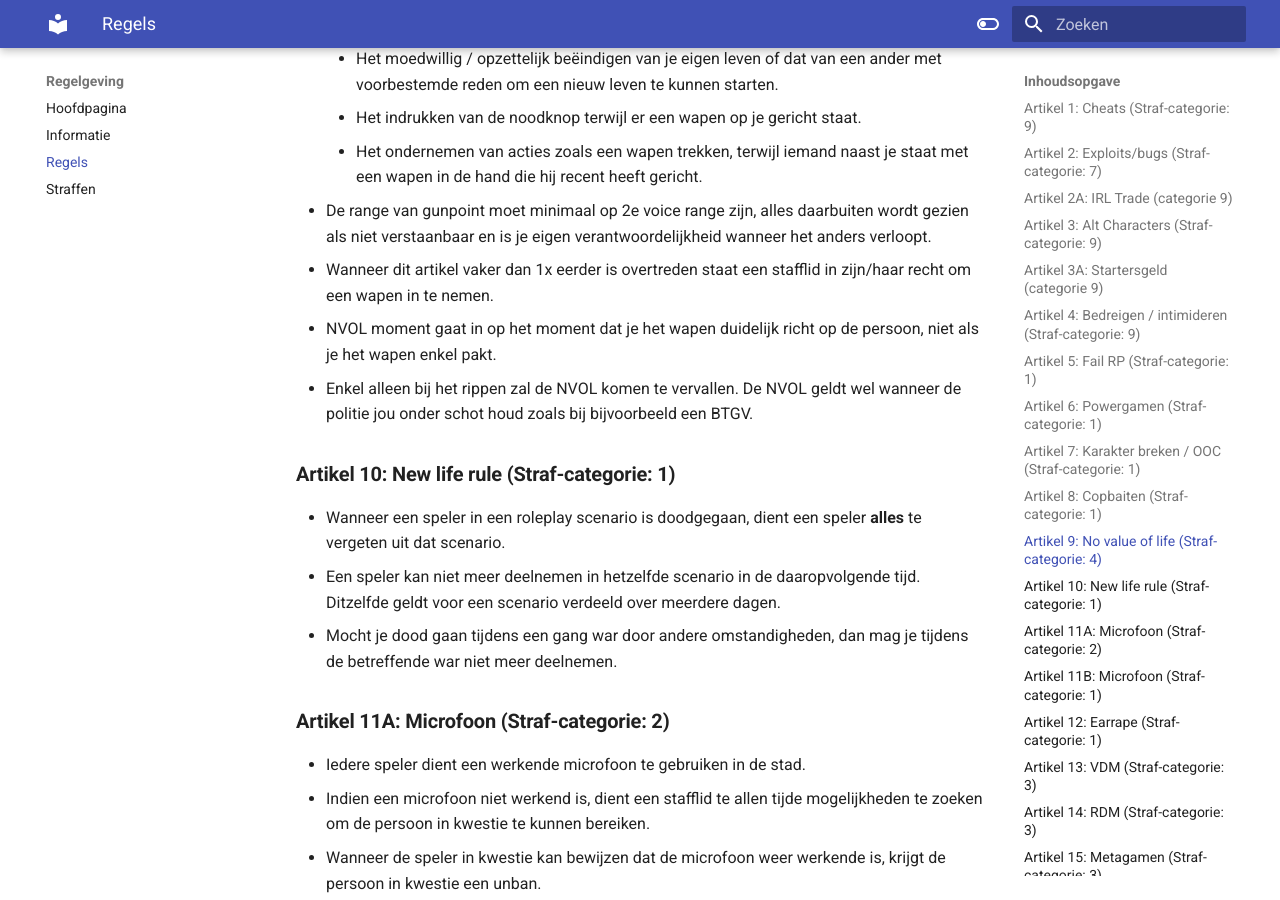
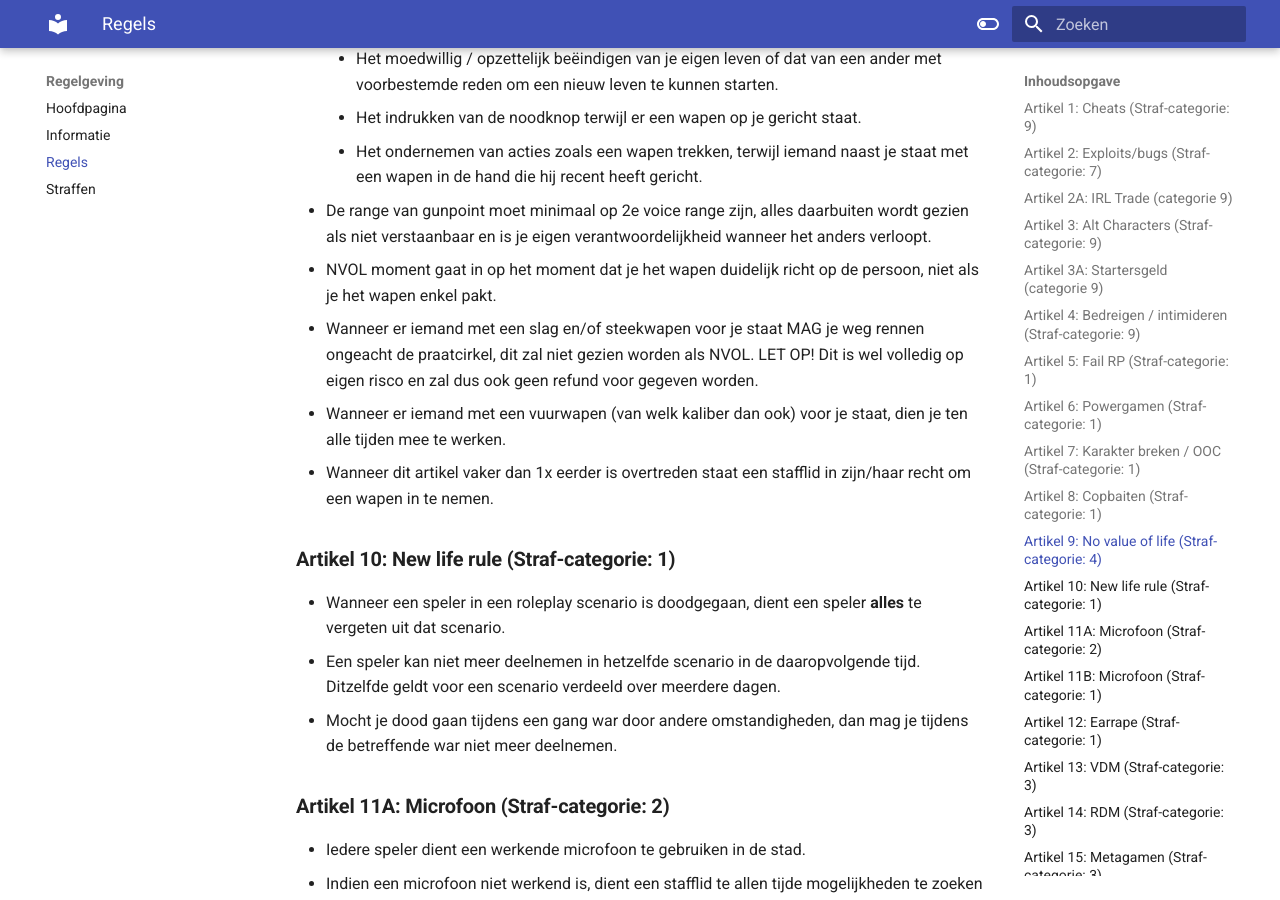
Before and after one commit to ZuiderVeenRP/apv, an MkDocs documentation site: the page built from docs/algemeen.md, in a window 1280 px wide and 900 px high, scrolled down 3783 px. Built offline with MkDocs 1.6.1 and Material for MkDocs 9.7.7, drawn with Linux system fonts in a browser that asks for light colours; comment, search, counter and statistics services are not loaded.

Commit message:
Artikel 9 NVOL
Rip regel er uit gehaald en 2 andere regels toegevoegd.

   - Wanneer er iemand met een slag en/of steekwapen voor je staat MAG je weg rennen ongeacht de praatcirkel, dit zal niet gezien worden als NVOL. LET OP! Dit is wel volledig op eigen risco en zal dus ook geen refund voor gegeven worden.
   - Wanneer er iemand met een vuurwapen (van welk caliber dan ook) voor je staat, dien je ten alle tijden mee te werken.

```diff
--- a/docs/algemeen.md
+++ b/docs/algemeen.md
@@ -86,9 +86,10 @@
       * Het indrukken van de noodknop terwijl er een wapen op je gericht staat.
       * Het ondernemen van acties zoals een wapen trekken, terwijl iemand naast je staat met een wapen in de hand die hij recent heeft gericht.
    - De range van gunpoint moet minimaal op 2e voice range zijn, alles daarbuiten wordt gezien als niet verstaanbaar en is je eigen verantwoordelijkheid wanneer het anders verloopt.
+   - NVOL moment gaat in op het moment dat je het wapen duidelijk richt op de persoon, niet als je het wapen enkel pakt.
+   - Wanneer er iemand met een slag en/of steekwapen voor je staat MAG je weg rennen ongeacht de praatcirkel, dit zal niet gezien worden als NVOL. LET OP! Dit is wel volledig op eigen risco en zal dus ook geen refund voor gegeven worden.
+   - Wanneer er iemand met een vuurwapen (van welk kaliber dan ook) voor je staat, dien je ten alle tijden mee te werken.
    - Wanneer dit artikel vaker dan 1x eerder is overtreden staat een stafflid in zijn/haar recht om een wapen in te nemen.
-   - NVOL moment gaat in op het moment dat je het wapen duidelijk richt op de persoon, niet als je het wapen enkel pakt.
-   - Enkel alleen bij het rippen zal de NVOL komen te vervallen. De NVOL geldt wel wanneer de politie jou onder schot houd zoals bij bijvoorbeeld een BTGV.
 
 ### **Artikel 10: New life rule (Straf-categorie: 1)**
    - Wanneer een speler in een roleplay scenario is doodgegaan, dient een speler **alles** te vergeten uit dat scenario.
```
